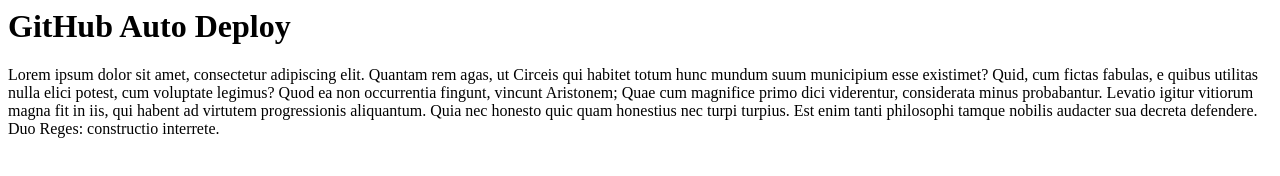
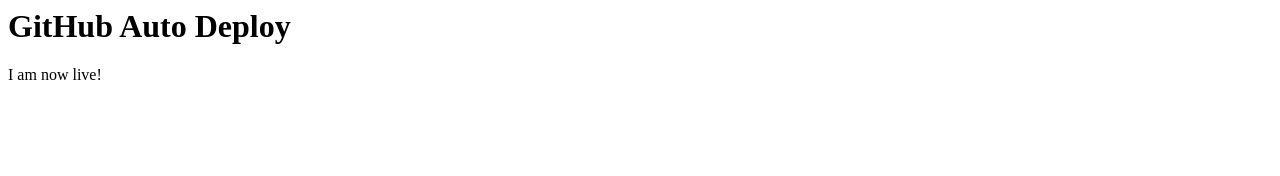
Before and after one commit to tpholston/GitHub-Auto-Deploy, a plain HTML site: page index.html in a window 1280 px wide. Drawn offline with Linux system fonts and the light colour scheme.

Commit message:
Change page text

```diff
--- a/index.html
+++ b/index.html
@@ -6,7 +6,7 @@
 <body>
   <h1>GitHub Auto Deploy</h1>
   <p>
-Lorem ipsum dolor sit amet, consectetur adipiscing elit. Quantam rem agas, ut Circeis qui habitet totum hunc mundum suum municipium esse existimet? Quid, cum fictas fabulas, e quibus utilitas nulla elici potest, cum voluptate legimus? Quod ea non occurrentia fingunt, vincunt Aristonem; Quae cum magnifice primo dici viderentur, considerata minus probabantur. Levatio igitur vitiorum magna fit in iis, qui habent ad virtutem progressionis aliquantum. Quia nec honesto quic quam honestius nec turpi turpius. Est enim tanti philosophi tamque nobilis audacter sua decreta defendere. Duo Reges: constructio interrete.
+I am now live!
   </p>
 </body>
 </html>
```
